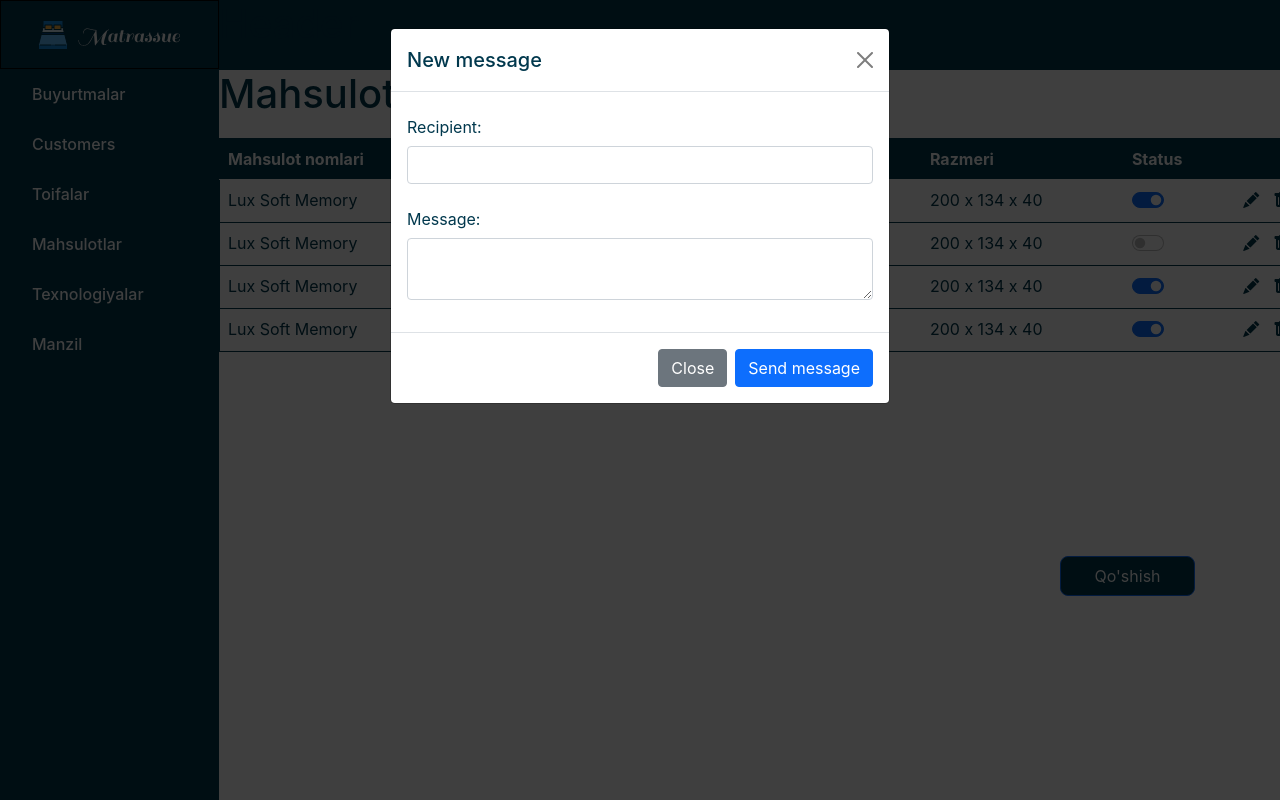
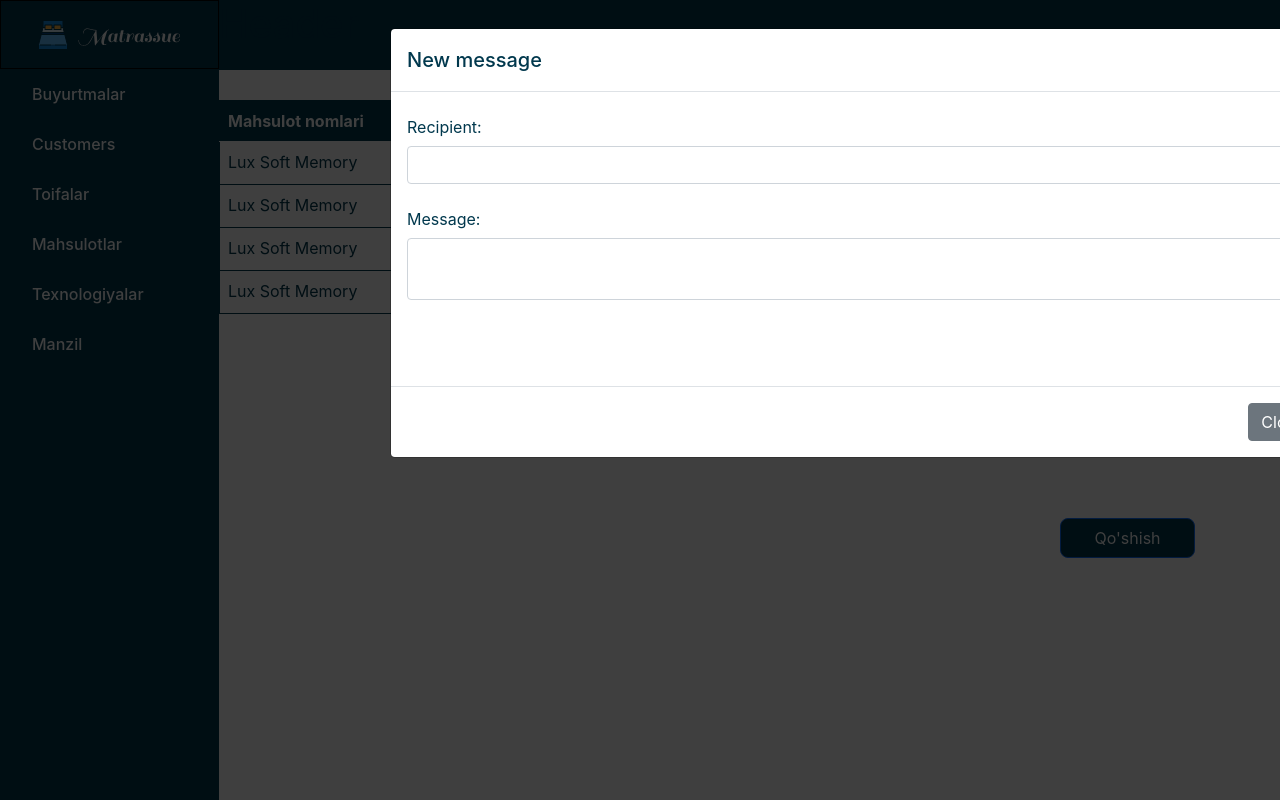
Before and after one commit to roziqov1011/matras, a React (Create React App) app: page /admin/mahsulotlar in a window 1280 px wide. Both pictures are taken after a click on the button "Qo'shish". Shown: the top 800 px of the page. Built offline with nearby package versions, Linux system fonts and the light colour scheme.

Commit message:
maxsulotlar

```diff
--- a/src/pages/Mahsulotlar/Mahsulotlar.jsx
+++ b/src/pages/Mahsulotlar/Mahsulotlar.jsx
@@ -4,7 +4,6 @@ import './Mahsulotlar.scss'
 function Mahsulotlar() {
   return (
     <div>
-        <h1>Mahsulotlar</h1>
         <div className="wrapper">
           <table className='table'>
             <thead className='table__thead'>
@@ -96,7 +95,7 @@ function Mahsulotlar() {
 
           <div class="modal fade" id="exampleModal" tabindex="-1" aria-labelledby="exampleModalLabel" aria-hidden="true">
           <div class="modal-dialog">
-            <div class="modal-content">
+            <div class="modal-content modal-add">
               <div class="modal-header">
                 <h5 class="modal-title" id="exampleModalLabel">New message</h5>
                 <button type="button" class="btn-close" data-bs-dismiss="modal" aria-label="Close"></button>
--- a/src/pages/Mahsulotlar/Mahsulotlar.scss
+++ b/src/pages/Mahsulotlar/Mahsulotlar.scss
@@ -5,6 +5,7 @@
 .table{
     width: 1086px;
     height: 50px;
+    margin-top: 30px;
     margin-left: auto;
     margin-right: auto;
     border: 1px solid #01384D;
@@ -36,3 +37,12 @@
     display: flex;
     justify-content: space-around;
 }
+
+// modal
+
+.modal-add{
+    width: 1090px;
+    height: 430px;
+    right: 0;
+    left: 0;
+}
```
